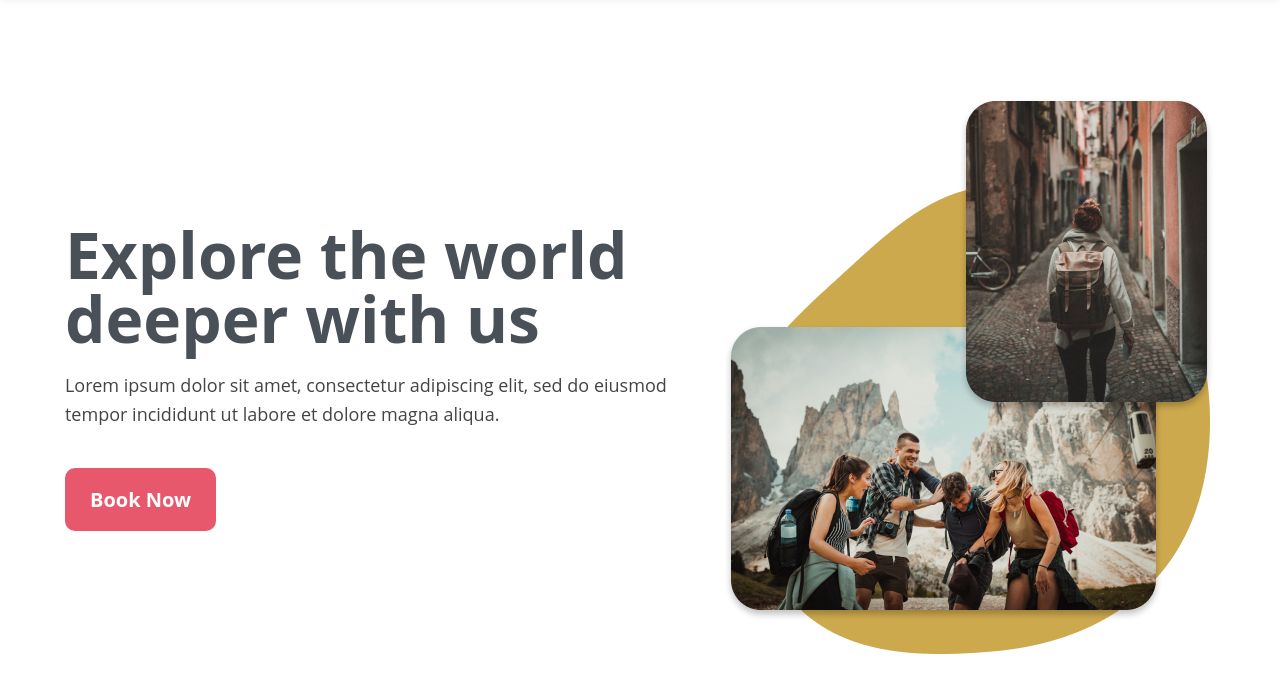
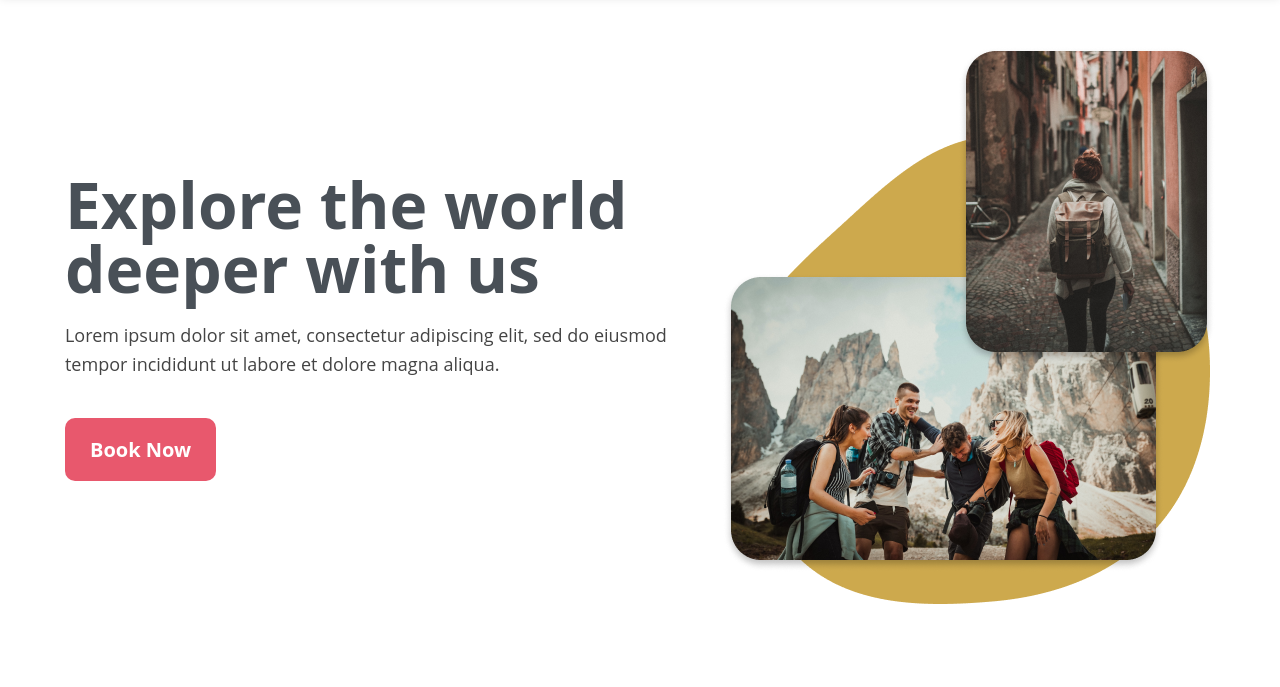
Before and after one commit to WalidElsergany74/Sea-Tseek, a plain HTML site: page index.html in a window 1280 px wide. Shown: the part 113-800 px from the top of the page. Drawn offline with Linux system fonts and the light colour scheme.

Commit message:
Update seasteek.css

```diff
--- a/CSS/seasteek.css
+++ b/CSS/seasteek.css
@@ -137,8 +137,8 @@
   /* end header  */
   /* start .landing */
   .landing{
-    padding-top: 100px;
-    padding-bottom: 100px;
+    padding-top: 50px;
+    padding-bottom: 25px;
     position: relative;
   }
   .landing .container {
```
